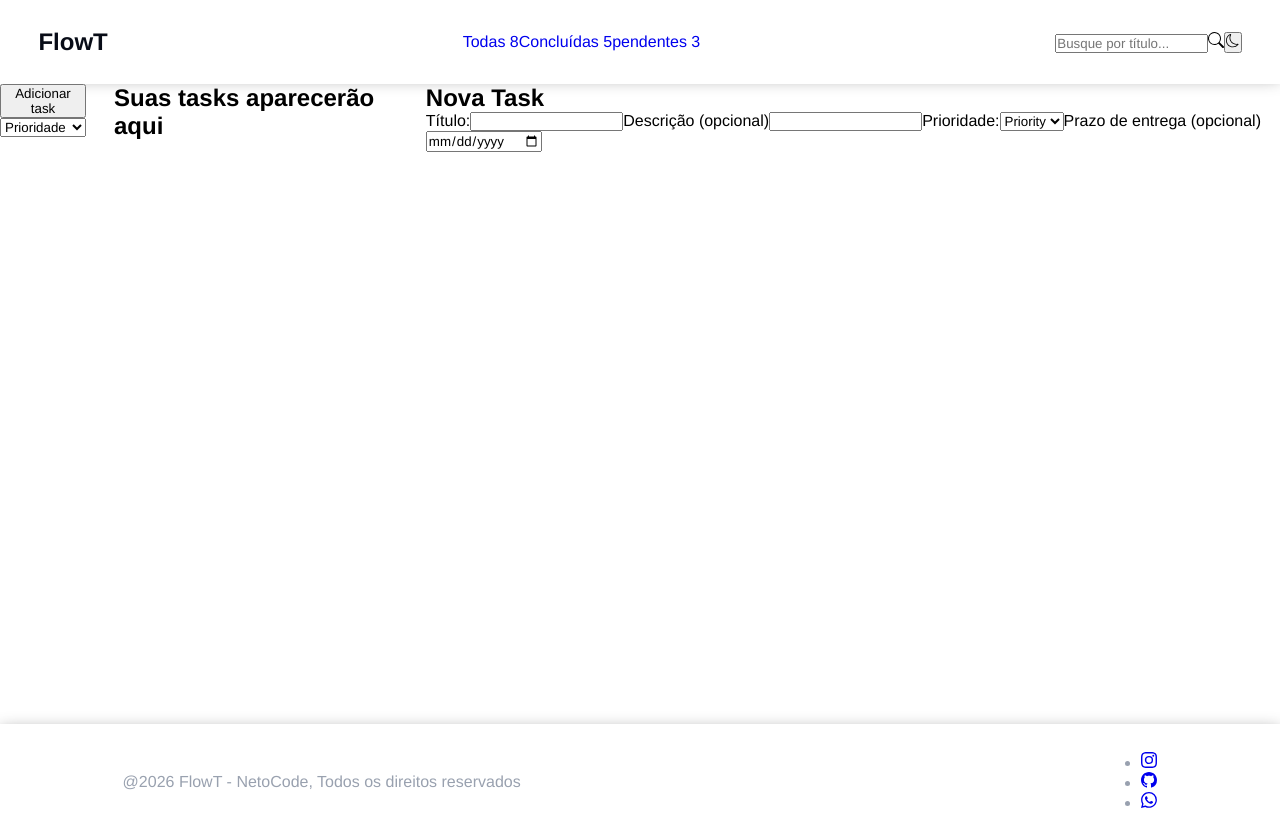
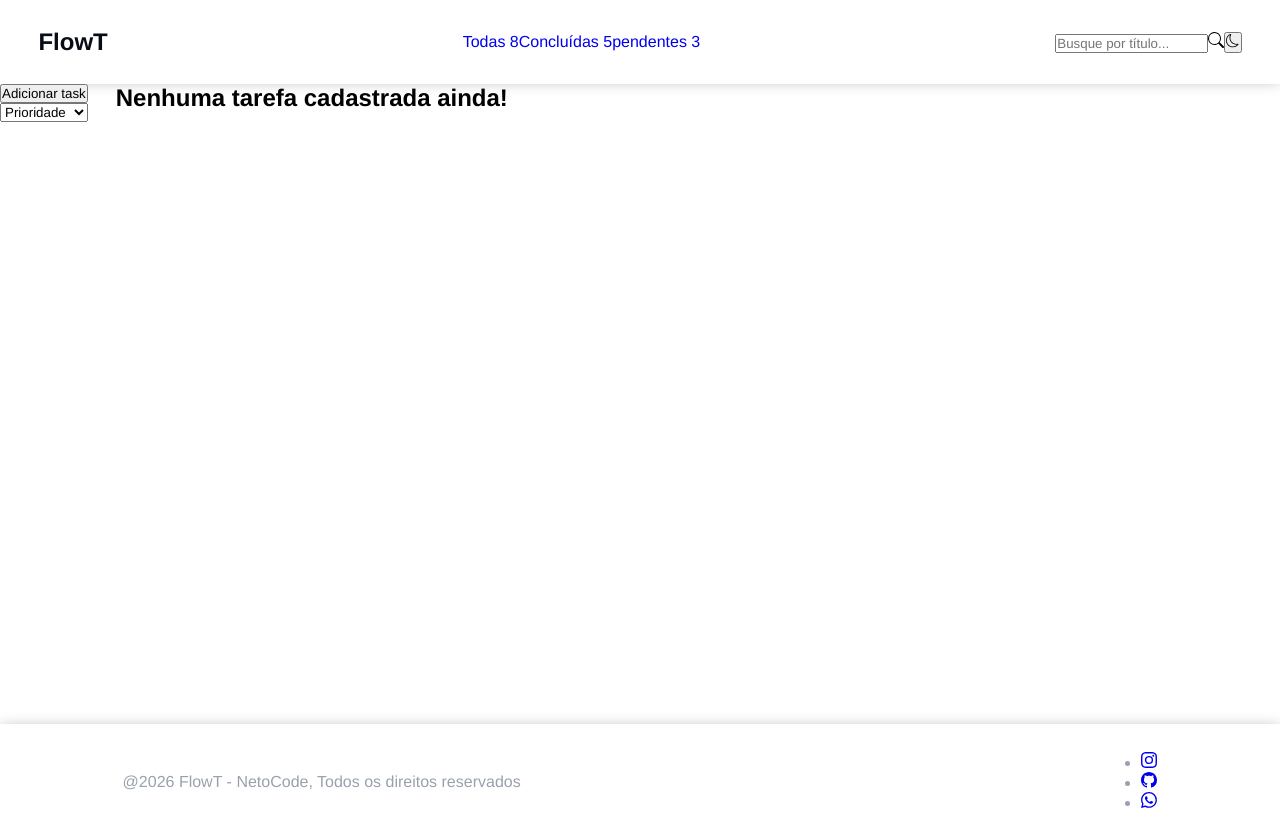
Before and after one commit to soaresesousa/FlowT---Projeto-Gerenciador-de-Tarefas, a React (Vite) app: page / in a window 1280 px wide. Built offline with nearby package versions, Linux system fonts and the light colour scheme.

Commit message:
Feature/metodo de adicionar tasks funcionando, sem persistencia e formatacao ainda

```diff
--- a/src/App.tsx
+++ b/src/App.tsx
@@ -1,3 +1,5 @@
+import {useState} from 'react'
+
 import Header from "./components/Header";
 import Footer from "./components/Footer";
 import Sidebar from "./components/Sidebar";
@@ -5,16 +7,36 @@ import TaskList from "./components/TaskList";
 
 import "./styles/App.css"
 import Form from "./components/Form";
+import type { ITask, TaskStatus } from './types';
 
 function App() {
+
+  const [taskList, setTaskList] = useState<ITask[]>([]);
+    const [status, setStatus] = useState<TaskStatus>('TODO');
+
+
+  const [isModalOpen, setIsModalOpen] = useState<boolean>(false);
+
+  const toggleModalOpen = () => {
+    setIsModalOpen(!isModalOpen);
+  }
+
+  const addNewTask = (task: ITask) => {
+    setTaskList([...taskList, task])
+    toggleModalOpen();
+  }
 
   return (
     <div>
       <Header />
       <div className="mainContent">
-        <Sidebar />
-        <TaskList />
-        <Form />
+        <Sidebar toggleModalOpen={toggleModalOpen} />
+        <TaskList taskList={taskList} />
+        {isModalOpen && <Form
+        status={status}
+        toggleModalOpen={toggleModalOpen}
+        addNewTask={addNewTask}
+        />}
       </div>
       <Footer />
     </div>
--- a/src/components/Form.tsx
+++ b/src/components/Form.tsx
@@ -1,26 +1,96 @@
-import React from 'react';
+import React, {useState} from 'react';
+
+import type { ITask, TaskPriority, TaskStatus,  } from '../types';
+import "../styles/Form.css"
+import {BsX} from 'react-icons/bs'
 
 interface Props {
+  toggleModalOpen: () => void;
+  addNewTask: (task: ITask) => void;
+  status: TaskStatus;
 }
 
-const Form: React.FunctionComponent<Props> = (props: Props) => {
+const Form: React.FunctionComponent<Props> = ({toggleModalOpen, addNewTask, status}: Props) => {
+
+  const [title, setTitle] = useState<string>('');
+  const [description, setDescription] = useState<string | null>(null);
+  const [priority, setPriority] = useState<TaskPriority>('MEDIUM');
+  const [dueDate, setDueDate] = useState<string | null>(null);
+
+  const handleField = (e: React.ChangeEvent<HTMLInputElement | HTMLTextAreaElement | HTMLSelectElement>) => {
+    const fieldName = e.target.name;
+    console.log( fieldName)
+    switch (fieldName) {
+      case 'title':
+        setTitle(e.target.value)
+        console.log(title)
+        break
+      case 'description':
+        setDescription(e.target.value)
+        console.log(description)
+        break
+      case 'dueDate':
+        setDueDate(e.target.value)
+        console.log(dueDate)
+        break
+      case 'priority':
+        setPriority((e.target.value) as TaskPriority)
+        console.log(priority)
+        break
+    }
+  }
+
+  const generateId = () => {
+    return crypto.randomUUID();
+  }
+
+  const createTask = () => {
+    const taskToAdd: ITask = {
+      title,
+      id: generateId(),
+      createdAt: new Date().toISOString(),
+      priority,
+      status,
+      dueDate: dueDate ? dueDate : undefined,
+      description: description ? description : undefined
+    }
+    addNewTask(taskToAdd);
+  }
+
+
   return (
-    <form action="">
+    <div className="form-div">
+      <div className="overlay"></div>
+    <form action="" onSubmit={createTask}>
+        <div className="form-header">
           <h2>Nova Task</h2>
+          <button onClick={toggleModalOpen} className='closeModalBtn'>
+            <BsX />
+          </button>
+        </div>
+        <div className="input-field">
           <label htmlFor="title">Título:</label>
-        <input type="text" name='title'/>
+          <input type="text" name='title' onChange={handleField} />
+        </div>
+        <div className="input-field">
           <label htmlFor="description">Descrição <span>(opcional)</span></label>
-        <input type="text" name='description'/>
+          <textarea name="description" onChange={handleField}></textarea>
+        </div>
+        <div className="input-field">
           <label htmlFor="priority">Prioridade:</label>
-        <select name="priority">
-            <option value="" disabled selected hidden >Priority</option>
-            <option value="low">Baixa</option>
-            <option value="medium">Média</option>
-            <option value="high">Alta</option>
+          <select name="priority" onChange={handleField}>
+              <option value="MEDIUM">Média</option>
+              <option value="LOW">Baixa</option>
+              <option value="HIGH">Alta</option>
           </select>
+        </div>
+        <div className="input-field">
           <label htmlFor="dueDate">Prazo de entrega <span>(opcional)</span></label>
-        <input type="date" />
+          <input name='dueDate' type="date" onChange={handleField} />
+        </div>
+        <button type='submit' className='addTaskBtn'>Criar Task</button>
     </form>
+    </div>
   );
 };
 
--- a/src/components/Sidebar.tsx
+++ b/src/components/Sidebar.tsx
@@ -2,10 +2,15 @@ import React from 'react';
 
 import '../styles/sidebar.css'
 
-const Sidebar: React.FunctionComponent = () => {
+interface Props {
+  toggleModalOpen: () => void;
+}
+
+const Sidebar: React.FunctionComponent<Props> = ({toggleModalOpen}: Props) => {
+
   return (
     <aside>
-        <button>Adicionar task</button>
+        <button onClick={toggleModalOpen} >Adicionar task</button>
         <select name="" id="">
             <option value="">Prioridade</option>
             <option value="">prazo</option>
--- a/src/components/TaskList.tsx
+++ b/src/components/TaskList.tsx
@@ -1,14 +1,31 @@
 import React from 'react';
 
 import "../styles/TaskList.css"
+import type { ITask } from '../types';
 
 interface Props {
+  taskList: ITask[];
 }
 
-const TaskList: React.FunctionComponent<Props> = (props: Props) => {
+const TaskList: React.FunctionComponent<Props> = ({taskList}: Props) => {
+
+  if(taskList.length == 0) {
+    return (
+      <div className='taskList'>
+        <h2>Nenhuma tarefa cadastrada ainda!</h2>
+      </div>
+    )};
+
   return (
-    <div className='tasksList'>
-        <h2>Suas tasks aparecerão aqui</h2>
+    <div className='taskList'>
+      {taskList.map((task) => (
+        <div className="task" key={task.id} >
+          <p>{task.title}</p>
+          <p className="description">{task.description ? `Descrição: ${task.description}` : ''}</p>
+          <p>Prioridade: {task.priority}</p>
+          <p>{task.dueDate ? `Prazo de entrega: ${task.dueDate}` : ''}</p>
+        </div>
+      ))}
     </div>
   );
 };
--- /dev/null
+++ b/src/styles/Form.css
@@ -0,0 +1,52 @@
+.form-div {
+    width: 100%;
+}
+
+.overlay {
+    position: absolute;
+    width: 100%;
+    height: 100%;
+    background:#4b4a4a78;
+    left: 0;
+    top: 0;
+}
+
+.form-header {
+    display: flex;
+    align-items: center;
+    justify-content: space-between;
+}
+
+.form-header button {
+    outline: none;
+    border: none;
+    background: #fff;
+    font-size: 20px;
+    cursor: pointer;
+}
+
+.form-div form {
+    position: absolute;
+    left: 50%;
+    top: 50%;
+    transform: translate(-50%, -50%);
+    z-index: 1;
+    background:#fff;
+    width: 40%;
+    max-width: 500px;
+    margin: 0 auto;
+    padding: 16px;
+}
+
+.form-div form .input-field {
+    display: flex;
+    flex-direction: column;
+    margin-top: 20px;
+}
+
+.form-div form .addTaskBtn {
+    width: 60%;
+    margin-top: 20px;
+    padding: 8px 16px;
+    cursor: pointer;
+}
--- a/src/styles/TaskList.css
+++ b/src/styles/TaskList.css
@@ -1,3 +1,3 @@
-.tasksList {
+.taskList {
     min-height: 80vh;
 }
--- a/src/types/index.ts
+++ b/src/types/index.ts
@@ -2,12 +2,12 @@ export type TaskStatus = "TODO" | "DONE"
 
 export type TaskPriority = 'LOW' | 'MEDIUM' | 'HIGH'
 
-export interface Task {
+export interface ITask {
     status: TaskStatus,
     priority: TaskPriority,
     title: string,
     id: string,
     description?: string,
-    dueDate?: Date,
-    createdAt: Date
+    dueDate?: string,
+    createdAt: string
 }
```
Lines whose indentation alone changed are shown as unchanged.
